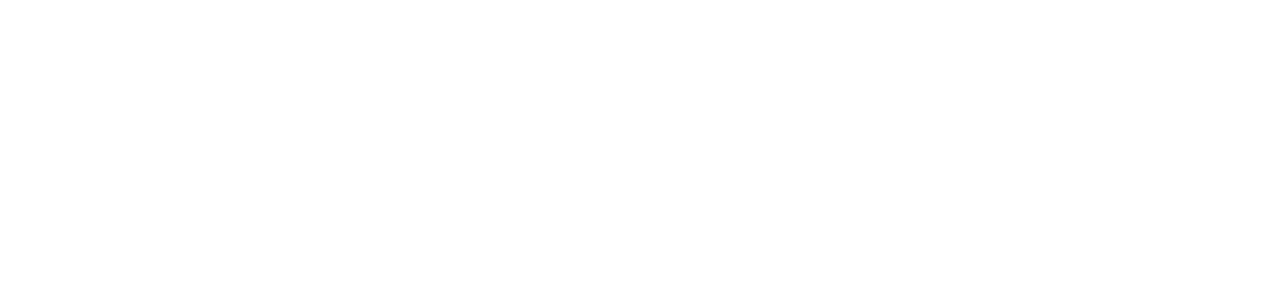
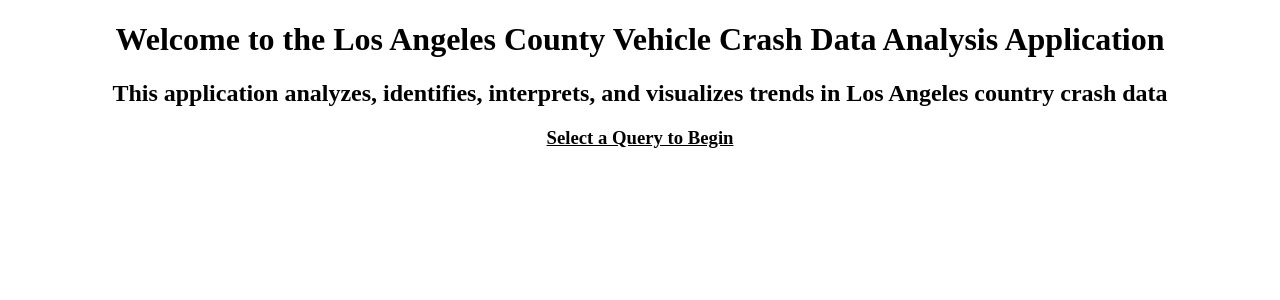
Before and after one commit to blakemontiegel/LACrashDataAnalysis, a React (Create React App) app in the folder frontend/: page /welcome in a window 1280 px wide. Before the commit this address had no page. Shown: the top 300 px of the page. Built offline with nearby package versions, Linux system fonts and the light colour scheme.

Commit message:
Put Headers on Welcome Page

```diff
--- a/frontend/src/App.js
+++ b/frontend/src/App.js
@@ -1,6 +1,7 @@
 import { BrowserRouter, Routes, Route, Navigate } from 'react-router-dom'
 
 import Login from './pages/Login'
+import Welcome from './pages/Welcome'
 
 function App() {
   return (
@@ -12,6 +13,10 @@
               path="/"
               element={<Login />}
             />
+            <Route
+              path="/welcome"
+              element={<Welcome />}
+            />
           </Routes>
         </div>
       </BrowserRouter>
--- a/frontend/src/index.css
+++ b/frontend/src/index.css
@@ -5,3 +5,8 @@
   background: #fff;
   border-radius: 4px;
 }
+
+
+.welcome-page {
+  text-align: center;
+}
--- a/frontend/src/pages/Login.js
+++ b/frontend/src/pages/Login.js
@@ -1,4 +1,5 @@
 import { useState } from 'react'
+import { Link } from 'react-router-dom'
 
 const Login = () => {
     const [username, setUsername] = useState('')
@@ -25,7 +26,9 @@
                 onChange={(e) => setPassword(e.target.value)}
                 value={password}
             />
-            <button /*disabled={isLoading}*/>Log in</button>
+            <Link to="/welcome">
+            <button>Log in</button>
+            </Link>
 
         </form>
     )
--- a/frontend/src/pages/Welcome.js
+++ b/frontend/src/pages/Welcome.js
@@ -0,0 +1,24 @@
+import { useState } from 'react'
+import { Link } from 'react-router-dom'
+
+const Welcome = () => {
+
+    return (
+        <div className='welcome-page'>
+            <h1>
+                Welcome to the Los Angeles County Vehicle Crash Data Analysis Application
+            </h1>
+            <h2>
+                This application analyzes, identifies, interprets, and visualizes trends in Los Angeles country crash data
+            </h2>
+            <h3>
+                <u>
+                    Select a Query to Begin
+                </u>
+            </h3>
+        </div>
+    )
+
+}
+
+export default Welcome
```
Also changed, not shown: 1 other file (tests, documents, lock files or other folders).
